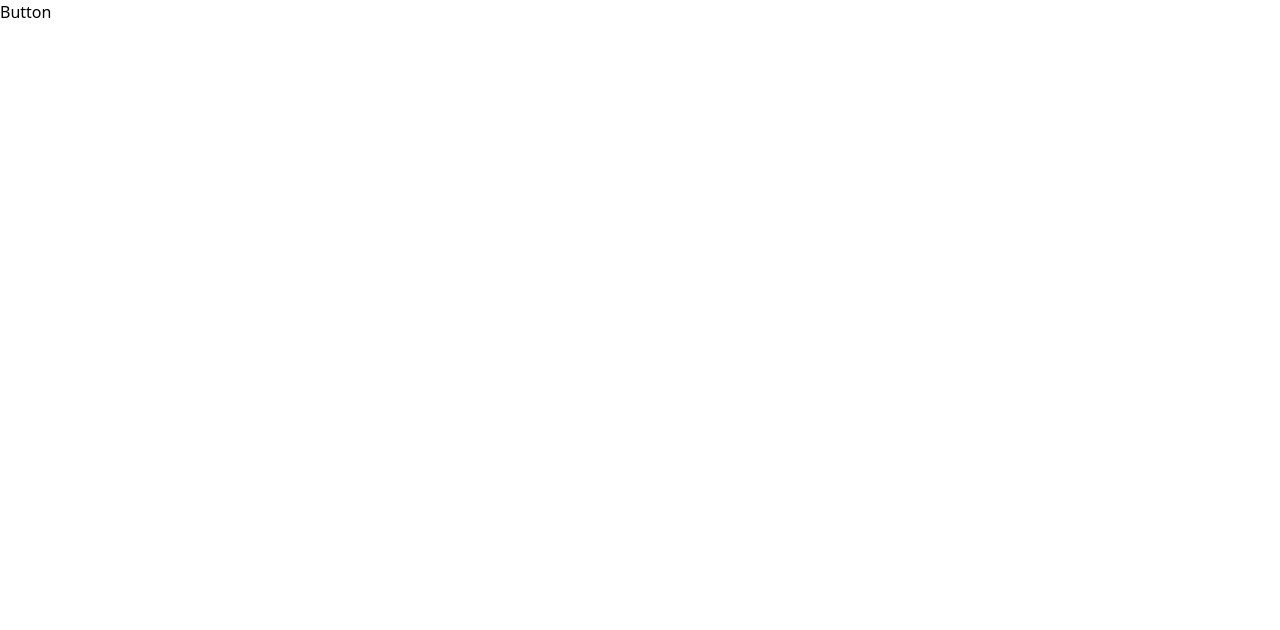
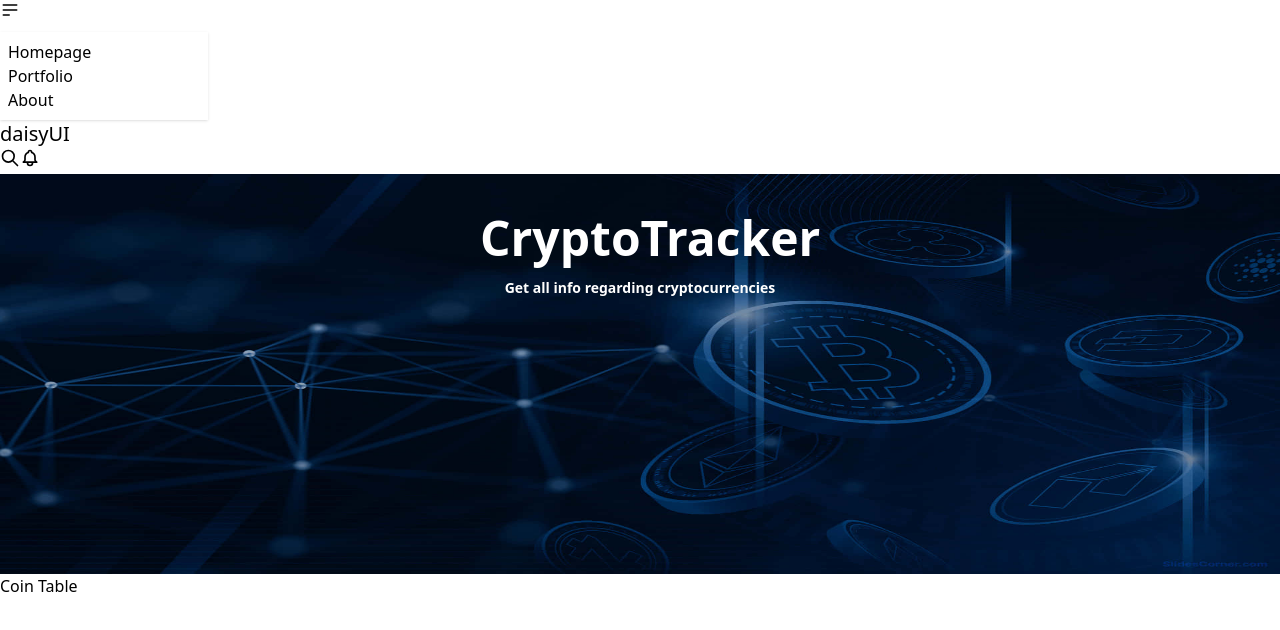
Before and after one commit to Shourya222/Crypto-Project, a React (Vite) app: page / in a window 1280 px wide. Shown: the top 630 px of the page. Built offline with nearby package versions, Linux system fonts and the light colour scheme.

Commit message:
Added navbar and banner

```diff
--- a/src/App.jsx
+++ b/src/App.jsx
@@ -1,11 +1,17 @@
 import './App.css'
+import Banner from './Components/Banner/Banner'
+import CoinTable from './Components/CoinTable'
+import Navbar from './Components/Navbar/Navbar'
 
 function App() {
 
   return (
     <>
-      <button class="btn btn-primary">Button</button>
+      <Navbar />
+      <Banner />
+      <CoinTable />
     </>
+
   )
 }
 
--- /dev/null
+++ b/src/Components/Banner/Banner.jsx
@@ -0,0 +1,28 @@
+import React from 'react'
+import BannerImage from "../../assets/Banner1.jpg";
+
+function Banner() {
+  return (
+    <div className='w-full h-[25rem] relative'>
+      <img
+      src={BannerImage }
+      className='h-full w-full'
+      />
+
+      <div className='absolute top-10 left-0 right-0 mx-auto w-[20rem]'>
+        <div className='flex flex-col gap-4'>
+            <div className='font-semibold text-5xl text-white'>
+                CryptoTracker
+            </div>
+            <div className='font-semibold text-sm text-white text-center'>
+                Get all info regarding cryptocurrencies
+            </div>
+        </div>
+
+      </div>
+
+    </div>
+  )
+}
+
+export default Banner
--- /dev/null
+++ b/src/Components/CoinTable.jsx
@@ -0,0 +1,10 @@
+function CoinTable(){
+    return(
+        <>
+        Coin Table
+        </>
+    )
+
+}
+
+export default CoinTable;
--- /dev/null
+++ b/src/Components/Navbar/Navbar.jsx
@@ -0,0 +1,38 @@
+import React from 'react'
+
+function Navbar() {
+  return (
+    <div className="navbar bg-base-100 shadow-sm">
+        <div className="navbar-start">
+            <div className="dropdown">
+            <div tabIndex={0} role="button" className="btn btn-ghost btn-circle">
+                <svg xmlns="http://www.w3.org/2000/svg" className="h-5 w-5" fill="none" viewBox="0 0 24 24" stroke="currentColor"> <path strokeLinecap="round" strokeLinejoin="round" strokeWidth="2" d="M4 6h16M4 12h16M4 18h7" /> </svg>
+            </div>
+            <ul
+                tabIndex={0}
+                className="menu menu-sm dropdown-content bg-base-100 rounded-box z-1 mt-3 w-52 p-2 shadow">
+                <li><a>Homepage</a></li>
+                <li><a>Portfolio</a></li>
+                <li><a>About</a></li>
+            </ul>
+            </div>
+        </div>
+        <div className="navbar-center">
+            <a className="btn btn-ghost text-xl">daisyUI</a>
+        </div>
+        <div className="navbar-end">
+            <button className="btn btn-ghost btn-circle">
+            <svg xmlns="http://www.w3.org/2000/svg" className="h-5 w-5" fill="none" viewBox="0 0 24 24" stroke="currentColor"> <path strokeLinecap="round" strokeLinejoin="round" strokeWidth="2" d="M21 21l-6-6m2-5a7 7 0 11-14 0 7 7 0 0114 0z" /> </svg>
+            </button>
+            <button className="btn btn-ghost btn-circle">
+            <div className="indicator">
+                <svg xmlns="http://www.w3.org/2000/svg" className="h-5 w-5" fill="none" viewBox="0 0 24 24" stroke="currentColor"> <path strokeLinecap="round" strokeLinejoin="round" strokeWidth="2" d="M15 17h5l-1.405-1.405A2.032 2.032 0 0118 14.158V11a6.002 6.002 0 00-4-5.659V5a2 2 0 10-4 0v.341C7.67 6.165 6 8.388 6 11v3.159c0 .538-.214 1.055-.595 1.436L4 17h5m6 0v1a3 3 0 11-6 0v-1m6 0H9" /> </svg>
+                <span className="badge badge-xs badge-primary indicator-item"></span>
+            </div>
+            </button>
+        </div>
+    </div>
+  )
+}
+
+export default Navbar
--- a/tailwind.config.js
+++ b/tailwind.config.js
@@ -1,5 +1,5 @@
 /** @type {import('tailwindcss').Config} */
-export default {
+module.exports = {
   content: [
     "./index.html",
     "./src/**/*.{js,ts,jsx,tsx}",
```
Also changed, not shown: src/assets/Banner1.jpg (added).
